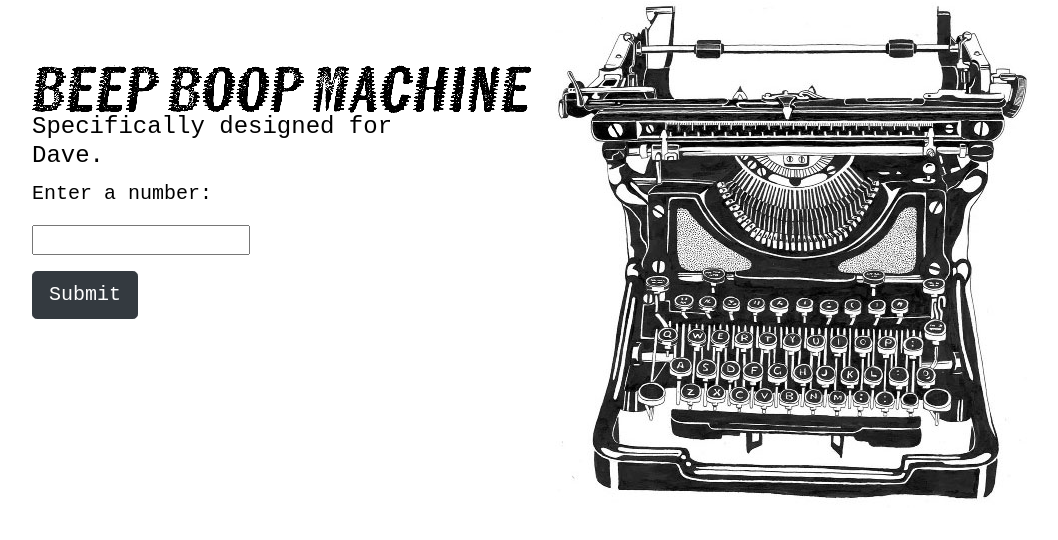
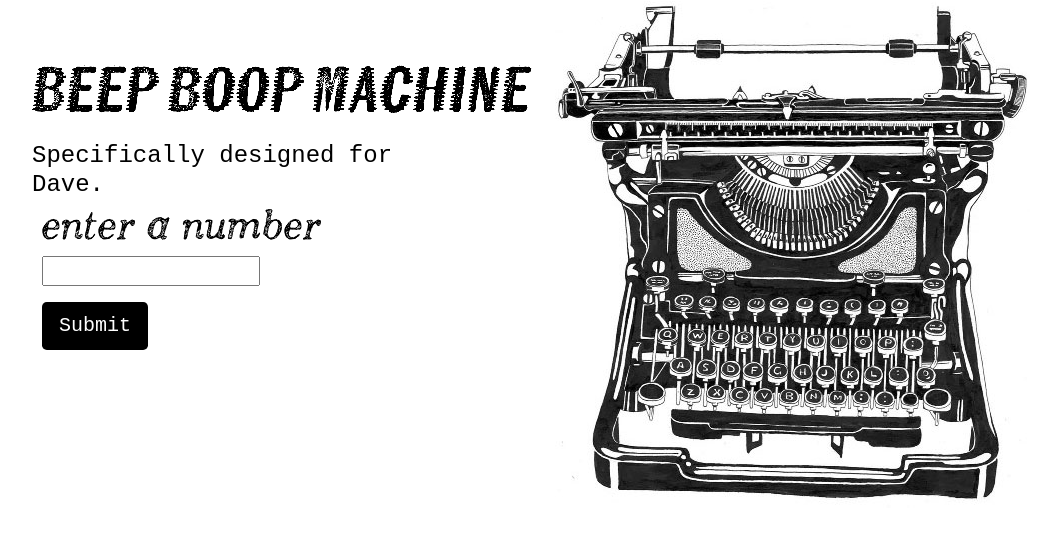
Before and after one commit to amychurchwell/beep-boop-v2, a plain HTML site: page index.html in a window 1280 px wide. Shown: the whole page, without its empty margins (100-1158 px from the left). Drawn offline with Linux system fonts and the light colour scheme.

Commit message:
add images and final styles

```diff
--- a/css/styles.css
+++ b/css/styles.css
@@ -5,6 +5,15 @@ div #length{
 img .typewriter{
   display: inline-block;
   float: right;
+}
+
+button {
+  background-color: black;
+  color: #fff;
+}
+
+form {
+  margin: 10px;
 }
 
 .arrow-down {
--- a/index.html
+++ b/index.html
@@ -31,13 +31,13 @@
           <div class= "jumbotron block1">
             <div class= "container">
               <img src="img/title.gif">
-              <h4>Specifically designed for Dave.</h4>
+              <h4><br>Specifically designed for Dave.</h4>
               <form id="form">
                 <div class="form-group">
-                  <p class="lead">Enter a number:</p>
+                  <img src="img/enter.gif">
                   <input type="number" id="input">
                 </div>
-                <button type="submit" class="btn btn-dark btn-lg">Submit</button>
+                <button type="submit" class="btn btn-lg">Submit</button>
               </form>
             </div>
           </div>
--- a/js/scripts.js
+++ b/js/scripts.js
@@ -32,7 +32,7 @@ $(document).ready(function(){
     $('.card').slideDown();
     $('#results').text(test(input));
 
-    if (input >= 100){
+    if (input >= 80){
       $('#length').slideDown();
     }else{
       $('#length').hide();
```
Also changed, not shown: img/enter.gif (added), img/hello.gif (added).
